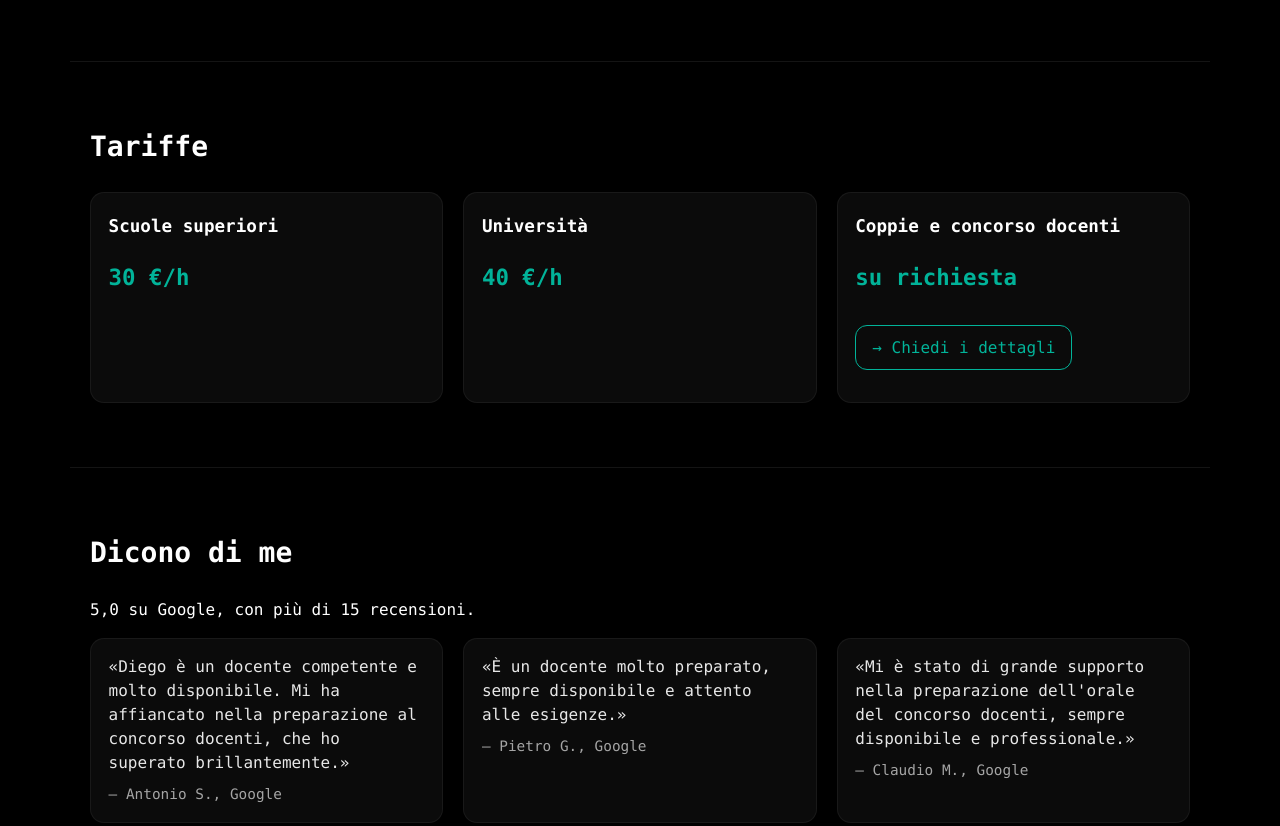
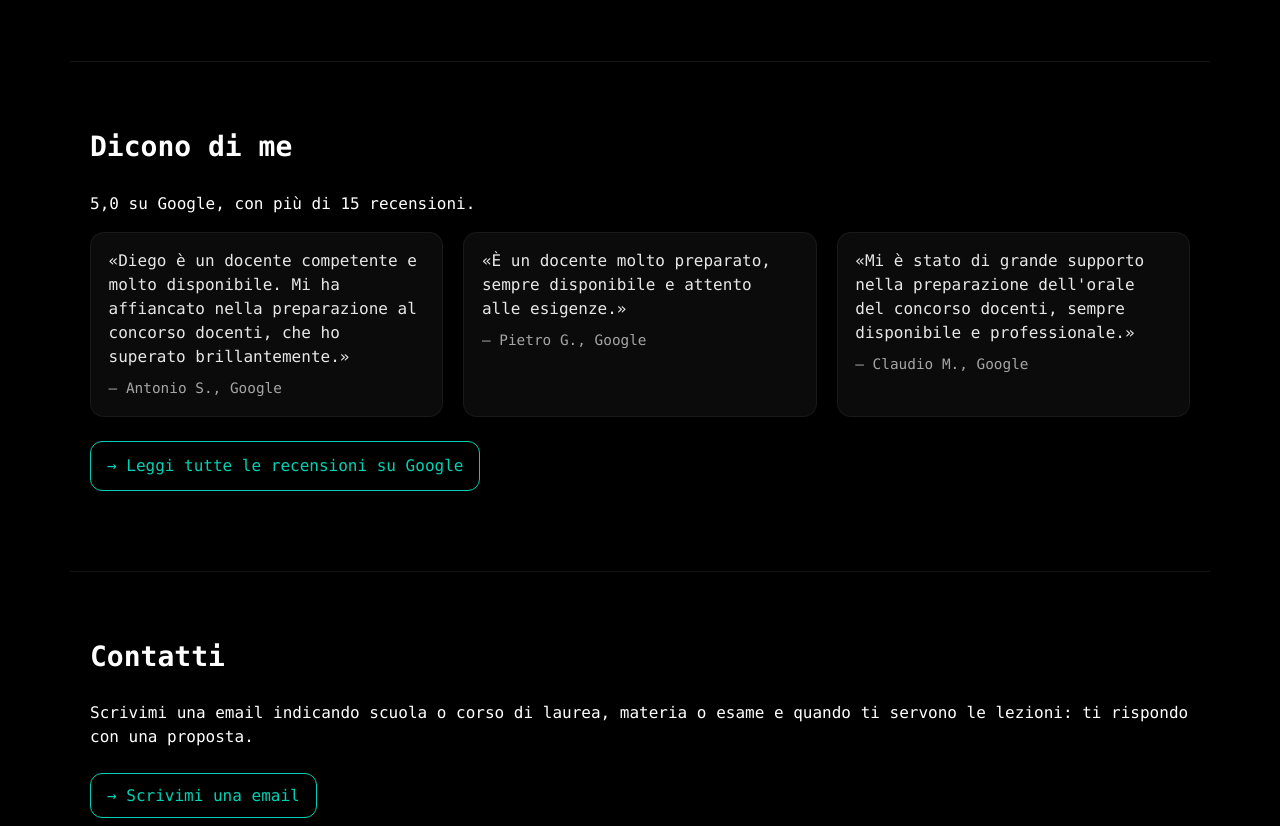
Before and after one commit to olprofesur/olprofesur.github.io, a plain HTML site: page ripetizioni.html in a window 1280 px wide. Shown: the part 1620-2446 px from the top of the page. Drawn offline with Linux system fonts and the light colour scheme.

Commit message:
Remove pricing section from ripetizioni page
Co-Authored-By: Claude Opus 5.5 <noreply@anthropic.com>
Claude-Session: https://claude.ai/code/session_01EmG7Aa3n3g25M5kM5NwXzC

```diff
--- a/ripetizioni.html
+++ b/ripetizioni.html
@@ -27,7 +27,6 @@ body{ background:#000; color:#fff; margin:0; font-family:ui-monospace, SFMono-Re
 .card h3{ font-size:1.1rem; margin:.25rem 0 .5rem }
 .card p, .card li{ opacity:.85 }
 .card ul{ padding-left:1.1rem; margin:.5rem 0 }
-.price{ color:var(--ol-accent); font-size:1.4rem; font-weight:bold }
 .cta{ display:inline-block; margin:.5rem .5rem 0 0; padding:.75rem 1rem; border:1px solid var(--ol-accent); color:var(--ol-accent); border-radius:12px; text-decoration:none; background:none; font-family:inherit; font-size:1rem; cursor:pointer }
 .cta:hover{ background:rgba(0,209,178,.08) }
 .tags{ display:flex; flex-wrap:wrap; gap:.5rem; padding:0; list-style:none }
@@ -59,8 +58,8 @@ a{ color:var(--ol-accent) }
       "@type": "OfferCatalog",
       "name": "Lezioni private",
       "itemListElement": [
-        { "@type": "Offer", "itemOffered": { "@type": "Service", "name": "Ripetizioni di informatica per scuole superiori" }, "priceSpecification": { "@type": "UnitPriceSpecification", "price": "30", "priceCurrency": "EUR", "unitText": "ora" } },
-        { "@type": "Offer", "itemOffered": { "@type": "Service", "name": "Preparazione esami universitari di informatica" }, "priceSpecification": { "@type": "UnitPriceSpecification", "price": "40", "priceCurrency": "EUR", "unitText": "ora" } },
+        { "@type": "Offer", "itemOffered": { "@type": "Service", "name": "Ripetizioni di informatica per scuole superiori" } },
+        { "@type": "Offer", "itemOffered": { "@type": "Service", "name": "Preparazione esami universitari di informatica" } },
         { "@type": "Offer", "itemOffered": { "@type": "Service", "name": "Preparazione al concorso docenti" } }
       ]
     }
@@ -83,7 +82,6 @@ a{ color:var(--ol-accent) }
       <a href="/"><code>./olprofesur</code></a>
       <a href="#servizi"><code>Servizi</code></a>
       <a href="#materie"><code>Materie</code></a>
-      <a href="#tariffe"><code>Tariffe</code></a>
       <a href="#recensioni"><code>Recensioni</code></a>
       <a href="/ripetizioni.html" aria-current="page"><code>Ripetizioni</code></a>
       <button class="small email-btn" data-subject="Richiesta informazioni ripetizioni"><code>Email</code></button>
@@ -150,24 +148,6 @@ a{ color:var(--ol-accent) }
       </div>
     </section>
 
-    <section class="section" id="tariffe">
-      <h2>Tariffe</h2>
-      <div class="grid">
-        <div class="card">
-          <h3>Scuole superiori</h3>
-          <p class="price">30 €/h</p>
-        </div>
-        <div class="card">
-          <h3>Università</h3>
-          <p class="price">40 €/h</p>
-        </div>
-        <div class="card">
-          <h3>Coppie e concorso docenti</h3>
-          <p class="price">su richiesta</p>
-          <p><button class="cta email-btn" data-subject="Pacchetti coppie / concorso docenti">→ Chiedi i dettagli</button></p>
-        </div>
-      </div>
-    </section>
 
     <section class="section" id="recensioni">
       <h2>Dicono di me</h2>
```
